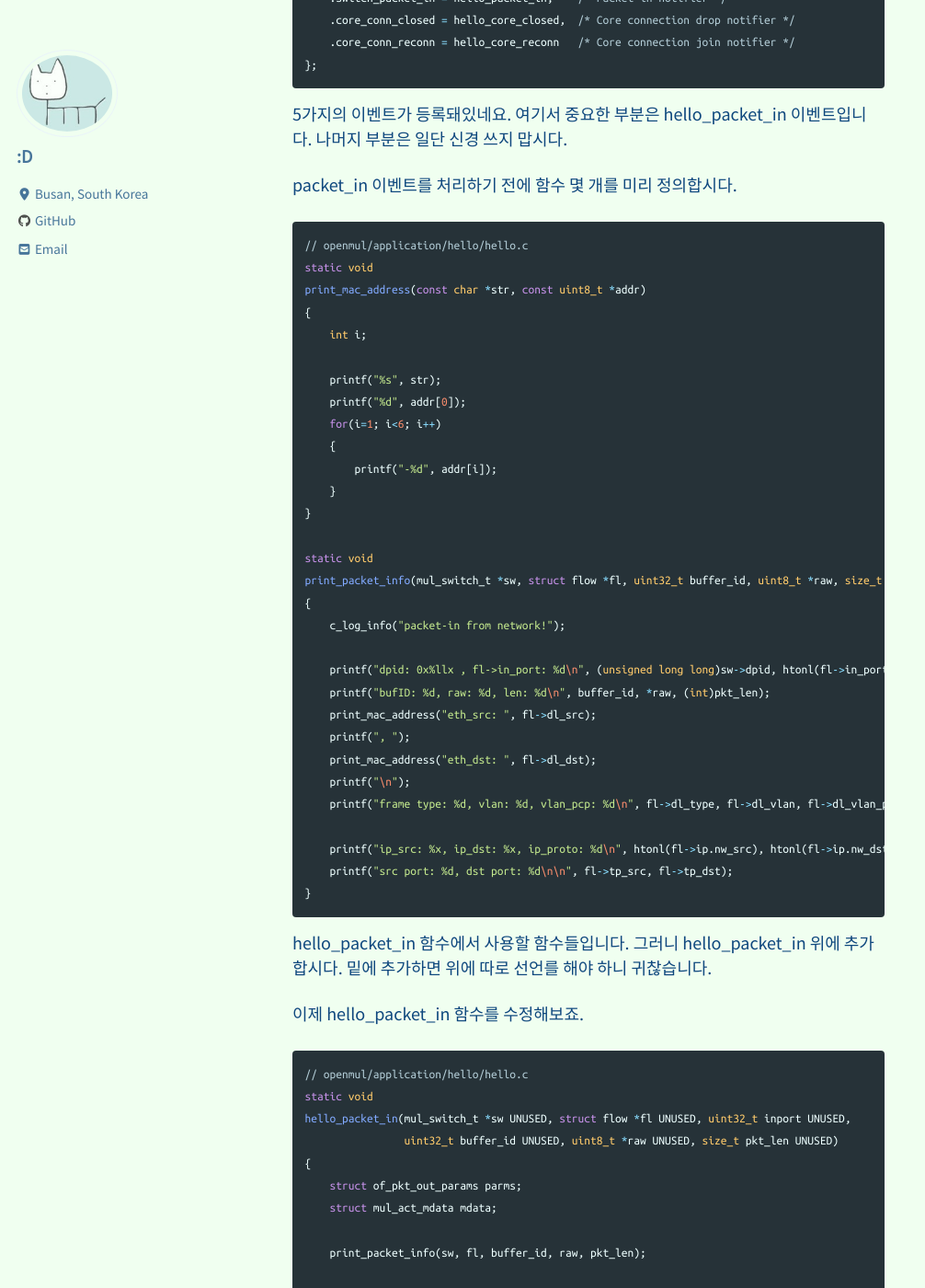
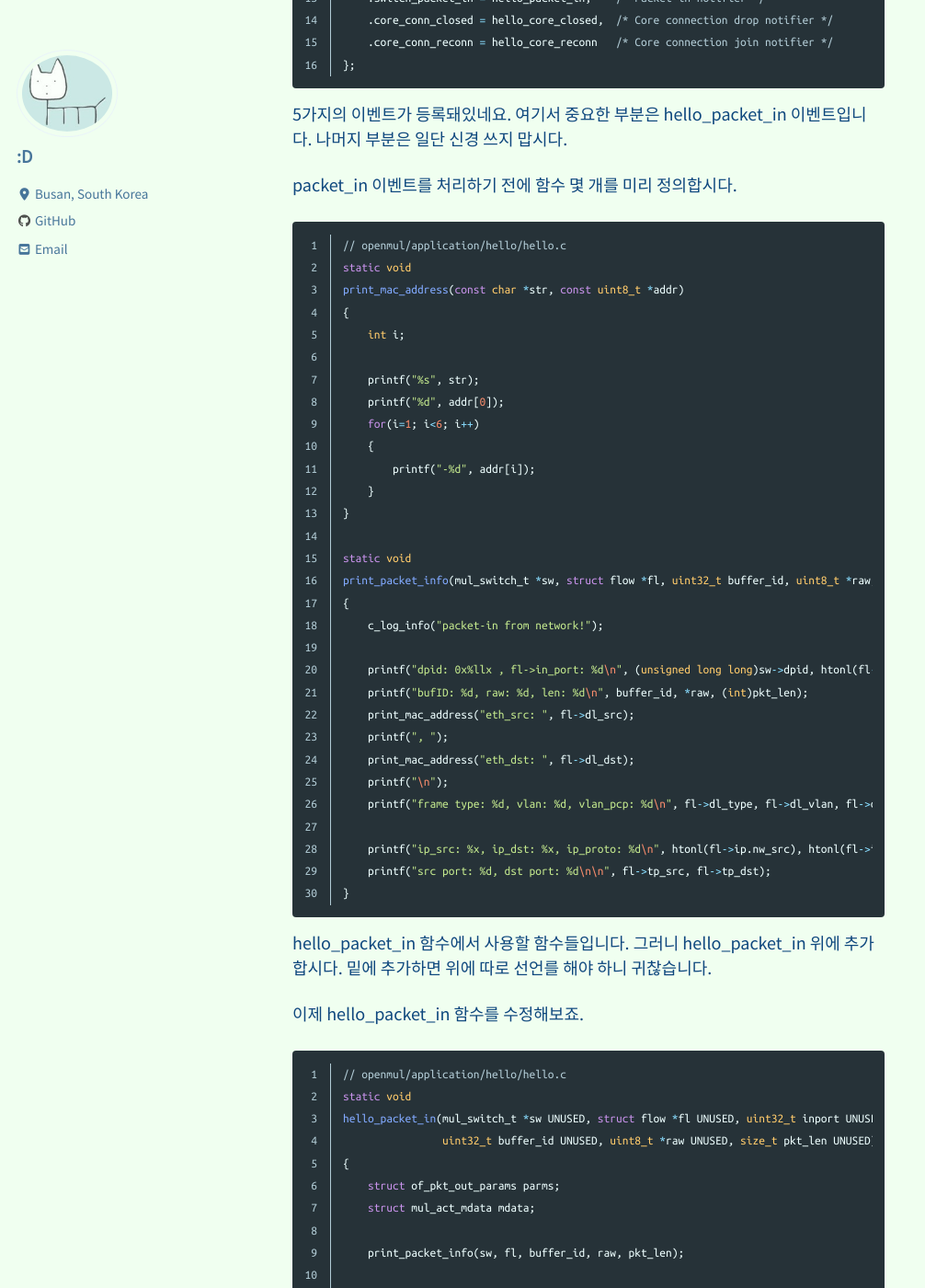
Before and after one commit to sakusi4/sakusi4.github.io, a Jekyll site: the page built from _posts/2020-12-04-OpenMUL-1.md, in a window 1280 px wide and 1400 px high, scrolled down 642 px. Shown: the whole window at 92% size, without its empty margins (0-1006 px from the left). Built offline with Jekyll 4.4.1, drawn with Linux system fonts in a browser that asks for light colours; cached includes are drawn as plain includes; nearby versions of some CDN libraries; comment, search, counter and statistics services are not loaded; some of the changed text lies outside the part shown.

Commit message:
no message

```diff
--- a/_posts/2020-12-04-OpenMUL-1.md
+++ b/_posts/2020-12-04-OpenMUL-1.md
@@ -11,7 +11,7 @@ OpenMUL에는 입문자를 위한 hello 예제가 준비 돼 있습니다. 이
 
 일단 적당히 수정해서 허브를 만듭시다.
 
-{% highlight c %}
+{% highlight c linenos=table %}
 // openmul/application/hello/hello.c
 struct mul_app_client_cb hello_app_cbs = {
     .switch_priv_alloc = NULL,
@@ -35,7 +35,7 @@ struct mul_app_client_cb hello_app_cbs = {
 
 packet_in 이벤트를 처리하기 전에 함수 몇 개를 미리 정의합시다.
 
-{% highlight c %}
+{% highlight c linenos=table %}
 // openmul/application/hello/hello.c
 static void
 print_mac_address(const char *str, const uint8_t *addr)
@@ -72,7 +72,7 @@ hello_packet_in 함수에서 사용할 함수들입니다. 그러니 hello_packe
 
 이제 hello_packet_in 함수를 수정해보죠.
 
-{% highlight c %}
+{% highlight c linenos=table %}
 // openmul/application/hello/hello.c
 static void
 hello_packet_in(mul_switch_t *sw UNUSED, struct flow *fl UNUSED, uint32_t inport UNUSED,
@@ -106,7 +106,7 @@ hello_packet_in(mul_switch_t *sw UNUSED, struct flow *fl UNUSED, uint32_t inport
 
 코드를 다 수정했으면 make를 입력해서 빌드하고 실행합시다.
 
-{% highlight c %}
+{% highlight c linenos=table %}
 ~/openmul # sudo mn --topo single,3 --mac --switch ovsk --controller remote
 
 ~/openmul/application/hello # make
@@ -128,7 +128,7 @@ ping이 문제 없이 수행됩니다.
 잘 되셨나요? 안된다고요? 네 정상입니다. 사실 빼먹은 게 있습니다. SDN 애플리케이션은 독립적으로 동작하지 못합니다. 그러므로
 미리 실행되고 있어야 하는 프로그램들이 존재합니다. openmul/mul.sh 파일을 수정해서 간단하게 처리 가능합니다.
 
-{% highlight bash %}
+{% highlight bash linenos=table %}
 // openmul/mul.sh
 // 92 ~ 108줄에 추가
     echo "OpenMUL l2switch mode is running.."
@@ -155,7 +155,7 @@ ping이 문제 없이 수행됩니다.
 
 자 이제 저장하고 정말로 실행해봅시다.
 
-{% highlight c %}
+{% highlight c linenos=table %}
 ~/openmul # ./mul.sh start custom // 최초 1회만 실행해두고 까먹으면 됩니다.
 * ./mul.sh stop // 끄고 싶을 땐 stop 합시다.
 
```
Also changed, not shown: _posts/2019-12-09-C-Pointer-0.md (+8 -8 lines), _posts/2020-10-31-POX-Hub.md (+4 -4 lines), _posts/2020-12-04-OpenMUL-0.md (+3 -3 lines).
